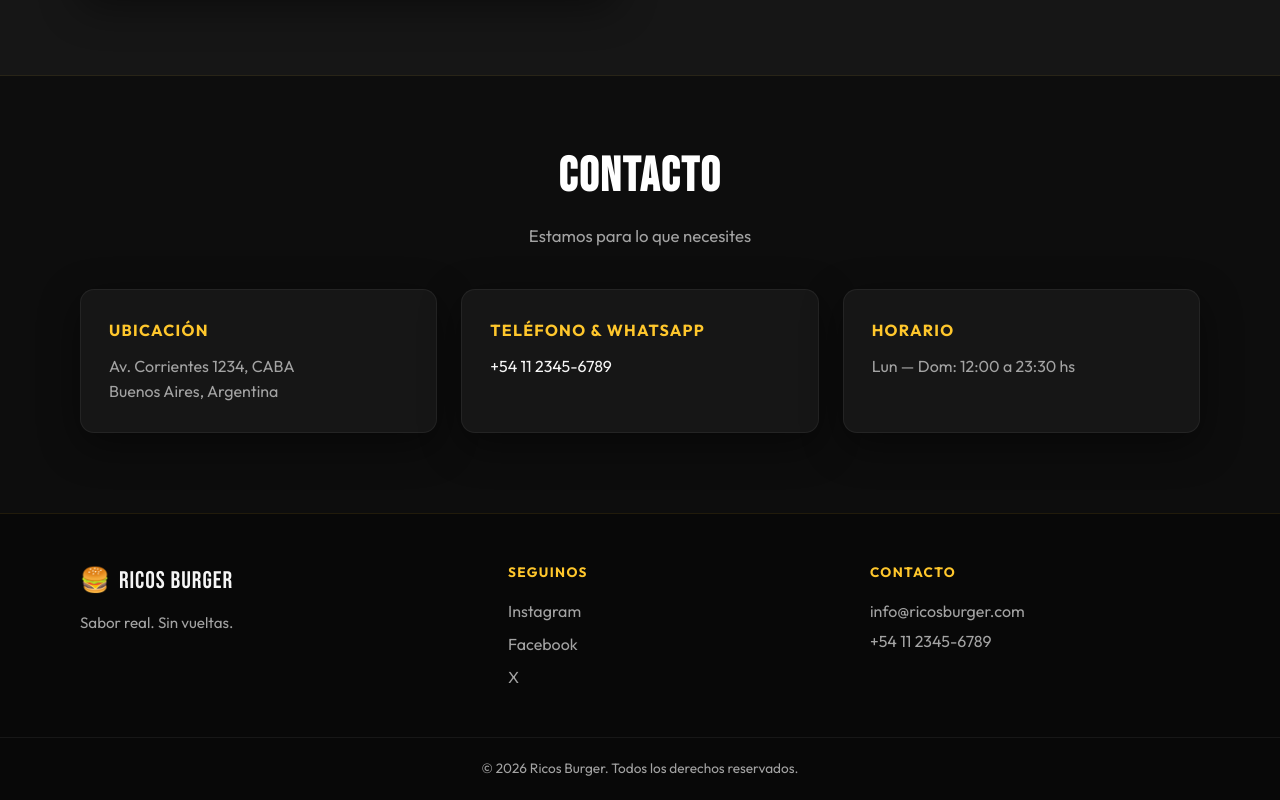
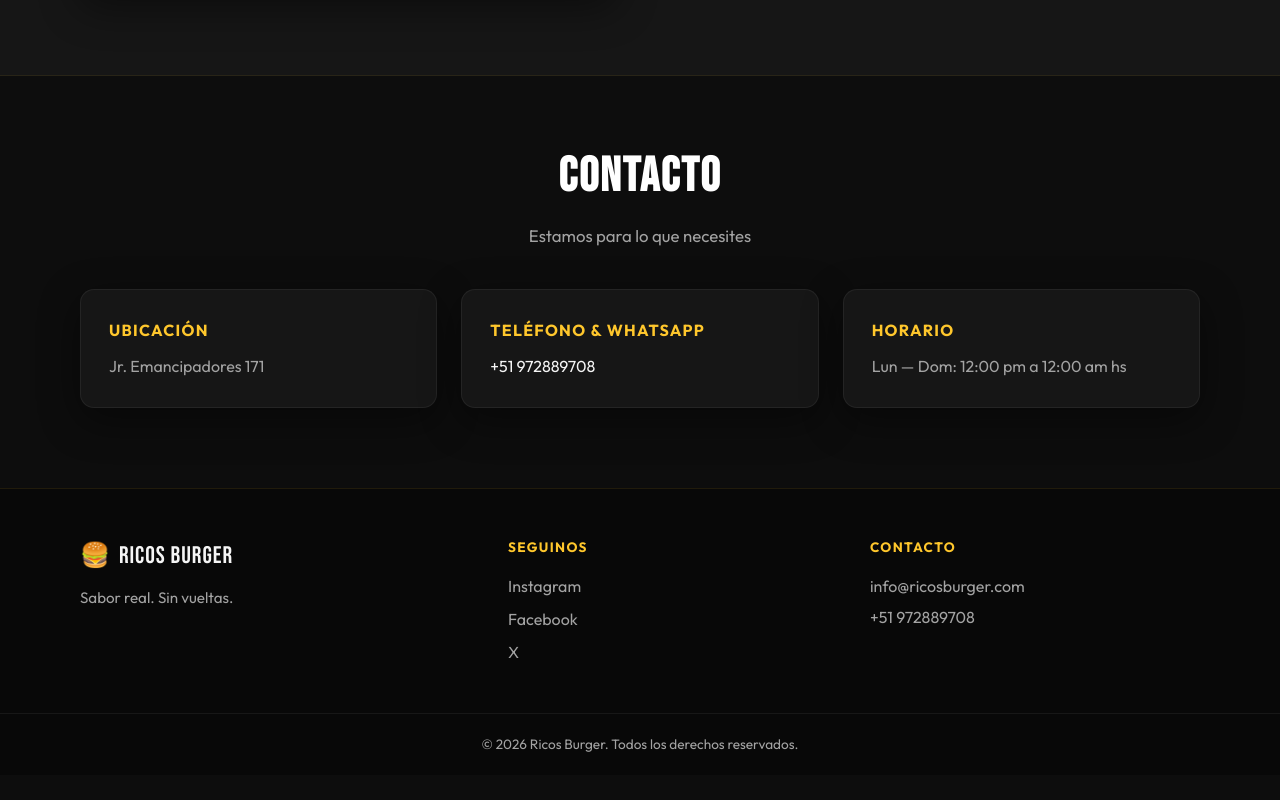
Before and after one commit to cristiandds/Prueba, a plain HTML site: page index.html in a window 1280 px wide. Shown: the part 2962-3762 px from the top of the page. After the commit the page ends 3737 px from the top, so only its background shows below. Drawn offline with Linux system fonts and the light colour scheme.

Commit message:
editamos datos de la seccion de contacto

```diff
--- a/index.html
+++ b/index.html
@@ -100,15 +100,15 @@
         <div class="contact__grid">
           <div class="contact__card">
             <h3>Ubicación</h3>
-            <p>Av. Corrientes 1234, CABA<br />Buenos Aires, Argentina</p>
+            <p>Jr. Emancipadores 171</p>
           </div>
           <div class="contact__card">
             <h3>Teléfono & WhatsApp</h3>
-            <p><a href="tel:+541123456789">+54 11 2345-6789</a></p>
+            <p><a href="tel:+541123456789">+51 972889708</a></p>
           </div>
           <div class="contact__card">
             <h3>Horario</h3>
-            <p>Lun — Dom: 12:00 a 23:30 hs</p>
+            <p>Lun — Dom: 12:00 pm a 12:00 am hs</p>
           </div>
         </div>
       </div>
@@ -132,7 +132,7 @@
       <div class="footer__contact">
         <h3 class="footer__heading">Contacto</h3>
         <p>info@ricosburger.com</p>
-        <p>+54 11 2345-6789</p>
+        <p>+51 972889708</p>
       </div>
     </div>
     <div class="footer__bottom">
```
